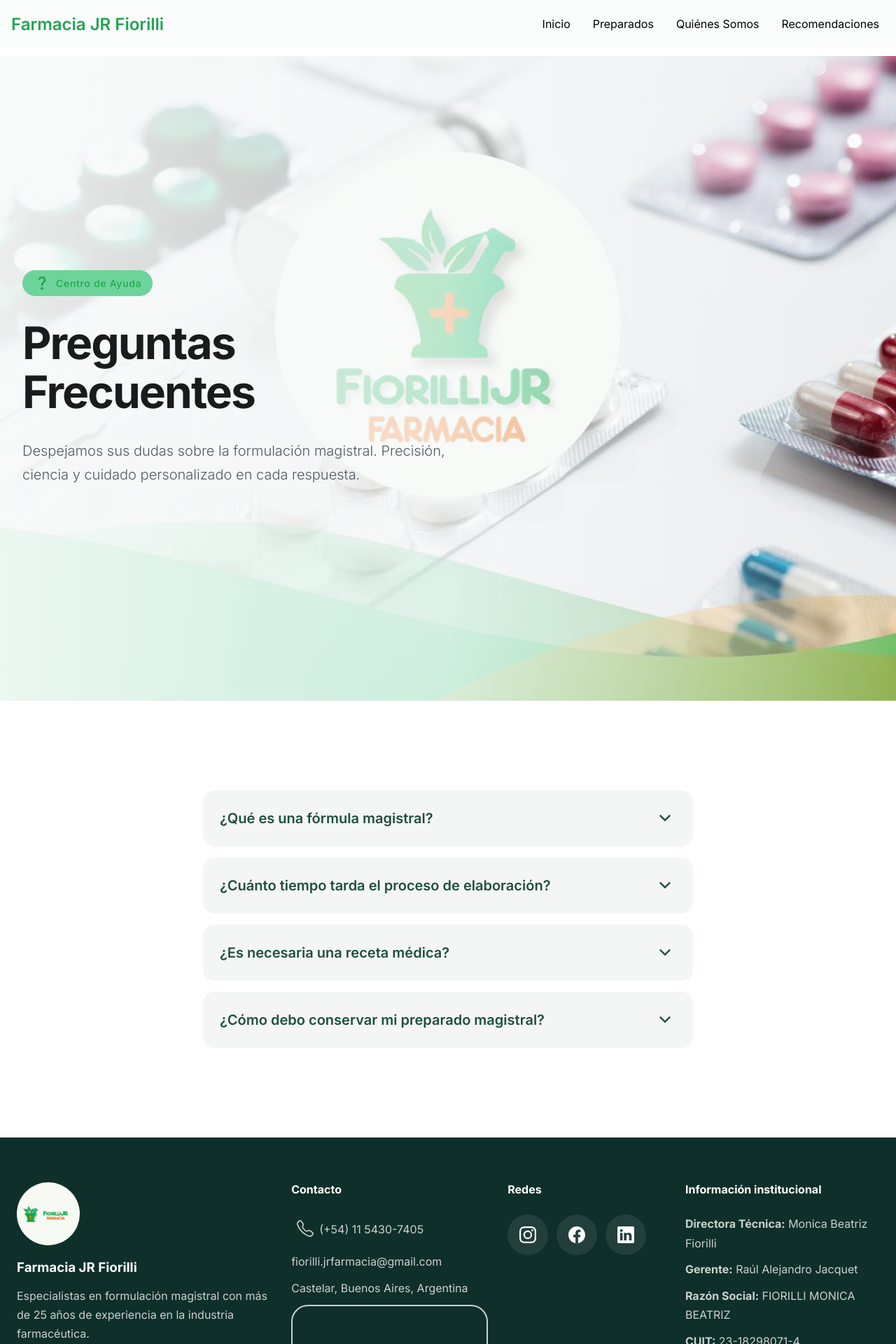
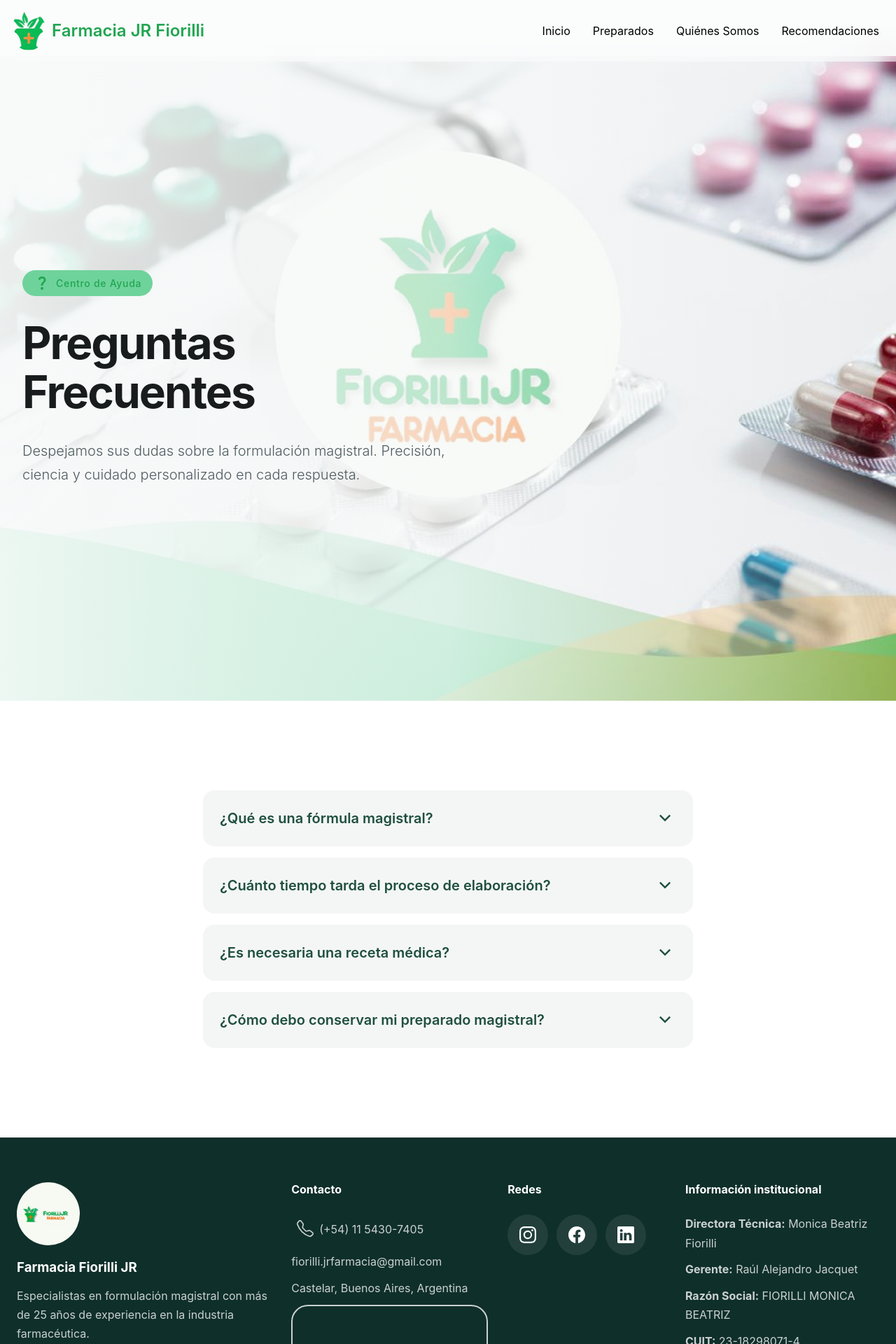
Before and after one commit to MarceloSanchezDev/webFiorilliEsquema, a React (Vite) app: page /FAQ in a window 1280 px wide. Shown: the top 1920 px of the page at 70% size. Built offline with nearby package versions, Linux system fonts and the light colour scheme; grey boxes are pictures that could not be loaded.

Commit message:
fix the header and the index

```diff
--- a/index.html
+++ b/index.html
@@ -3,15 +3,43 @@
 
 <head>
   <meta charset="UTF-8" />
-  <link rel="icon" type="image/svg+xml" href="/favicon.svg" />
-  <link rel="preconnect" href="https://fonts.googleapis.com">
-  <link rel="preconnect" href="https://fonts.gstatic.com" crossorigin>
+  <meta name="viewport" content="width=device-width, initial-scale=1.0" />
+
+  <title>Farmacia Fiorilli JR - Productos y Atención Profesional</title>
+  <meta name="description"
+    content="Farmacia Fiorilli JR : calidad, confianza y atención personalizada. Encontrá productos de perfumería, preparados y más en Castelar." />
+  <meta name="keywords"
+    content="Farmacia, Perfumería, Preparados magistrales, Castelar, Fiorilli JR, Atención farmacéutica, Recetas" />
+  <meta name="author" content="Farmacia Fiorilli JR" />
+  <meta name="robots" content="index, follow" />
+  <link rel="canonical" href="https://www.fiorillijrfarmacia.com.ar/" />
+
+  <!-- Favicon -->
+  <link rel="icon" type="image/png" href="/logoFarmaciaFiorilliJR.png" /> <!-- Asegurate de mover el ícono a /public -->
+
+  <!-- Fuentes -->
   <link
-    href="https://fonts.googleapis.com/css2?family=Inter:ital,opsz,wght@0,14..32,100..900;1,14..32,100..900&display=swap"
+    href="https://fonts.googleapis.com/css2?family=Montserrat:wght@400;700&family=Open+Sans:wght@400;700&display=swap"
+    rel="stylesheet" />
+  <link
+    href="https://fonts.googleapis.com/css2?family=Material+Symbols+Outlined:wght,FILL@100..700,0..1&amp;display=swap"
     rel="stylesheet">
-  <link href="https://fonts.googleapis.com/css2?family=Material+Symbols+Outlined" rel="stylesheet" />
-  <meta name="viewport" content="width=device-width, initial-scale=1.0" />
-  <title>webfiorilliesquema</title>
+
+  <!-- Open Graph (Facebook, WhatsApp, LinkedIn) -->
+  <meta property="og:type" content="website" />
+  <meta property="og:title" content="Farmacia Fiorilli JR - Productos y Atención Profesional" />
+  <meta property="og:description"
+    content="Calidad, confianza y atención personalizada en Castelar. Perfumería, preparados y más." />
+  <meta property="og:image" content="https://www.fiorillijrfarmacia.com.ar//logoFarmaciaFiorilliJR.png" />
+  <meta property="og:url" content="https://www.fiorillijrfarmacia.com.ar//" />
+  <meta property="og:site_name" content="Farmacia Fiorilli JR" />
+
+  <!-- Twitter Card -->
+  <meta name="twitter:card" content="summary_large_image" />
+  <meta name="twitter:title" content="Farmacia Fiorilli JR - Productos y Atención Profesional" />
+  <meta name="twitter:description"
+    content="Calidad, confianza y atención personalizada en Castelar. Perfumería, preparados y más." />
+  <meta name="twitter:image" content="https://www.fiorillijrfarmacia.com.ar//logoFarmaciaFiorilliJR.png" />
 </head>
 
 <body>
--- a/src/components/Footer/Footer.jsx
+++ b/src/components/Footer/Footer.jsx
@@ -12,7 +12,7 @@ export default function Footer() {
               alt="Farmacia JR Fiorilli"
               className="logo-vertical"
             />
-            <h3>Farmacia JR Fiorilli</h3>
+            <h3>Farmacia Fiorilli JR</h3>
             <p>
               Especialistas en formulación magistral con más de 25 años de
               experiencia en la industria farmacéutica.
--- a/src/components/Header/Header.css
+++ b/src/components/Header/Header.css
@@ -14,3 +14,8 @@ a:hover{
     font-weight: 600;
     padding: 7px;
 }
+
+.logo-img{
+    width: 50px;
+    border-radius: 50%;
+}
--- a/src/components/Header/Header.jsx
+++ b/src/components/Header/Header.jsx
@@ -1,6 +1,6 @@
 import { useEffect, useState } from "react";
 import { Link } from "react-router-dom";
-import Button from "../Button/Button";
+import logo from "../../assets/logo.png";
 import "./Header.css";
 
 export default function Header() {
@@ -26,7 +26,8 @@ export default function Header() {
           <nav className="padding-4">
             <div className="flex center between width-100 gap-2">
               <div className="logo width-100 flex center">
-                Farmacia JR Fiorilli
+                <img src={logo} alt="logo" className="logo-img" /> Farmacia JR
+                Fiorilli
               </div>
 
               <span
@@ -40,8 +41,9 @@ export default function Header() {
         ) : (
           <nav className="padding-4">
             <div className="flex flex-col center width-100 gap-4">
-              <div className="logo width-100 flex between alignCenter">
-                Farmacia JR Fiorilli
+              <div className="logo flex center width-100 flex between alignCenter">
+                <img src={logo} alt="logo" className="logo-img" /> Farmacia JR
+                Fiorilli
                 <span
                   className="material-symbols-outlined"
                   onClick={() => setShow(true)}
@@ -56,10 +58,6 @@ export default function Header() {
                 <Link to={"/quienesSomos"}>Quiénes Somos</Link>
                 <Link to={"/FAQ"}>Recomendaciones</Link>
               </div>
-
-              <div className="width-100 flex center">
-                <Button variant="primary">Acceso Paciente</Button>
-              </div>
             </div>
           </nav>
         )}
@@ -71,7 +69,10 @@ export default function Header() {
     <header className="header width-100 fixed z-50">
       <nav className="padding-4">
         <div className="flex flex-row alignCenter between width-100 gap-4">
-          <div className="logo">Farmacia JR Fiorilli</div>
+          <div className="logo flex center gap-2">
+            <img src={logo} alt="logo" className="logo-img" /> Farmacia JR
+            Fiorilli
+          </div>
 
           <div className="flex alignCenter gap-4">
             <Link to={"/"}>Inicio</Link>
```
Also changed, not shown: public/logo.png (added), src/assets/logo.png (added).
